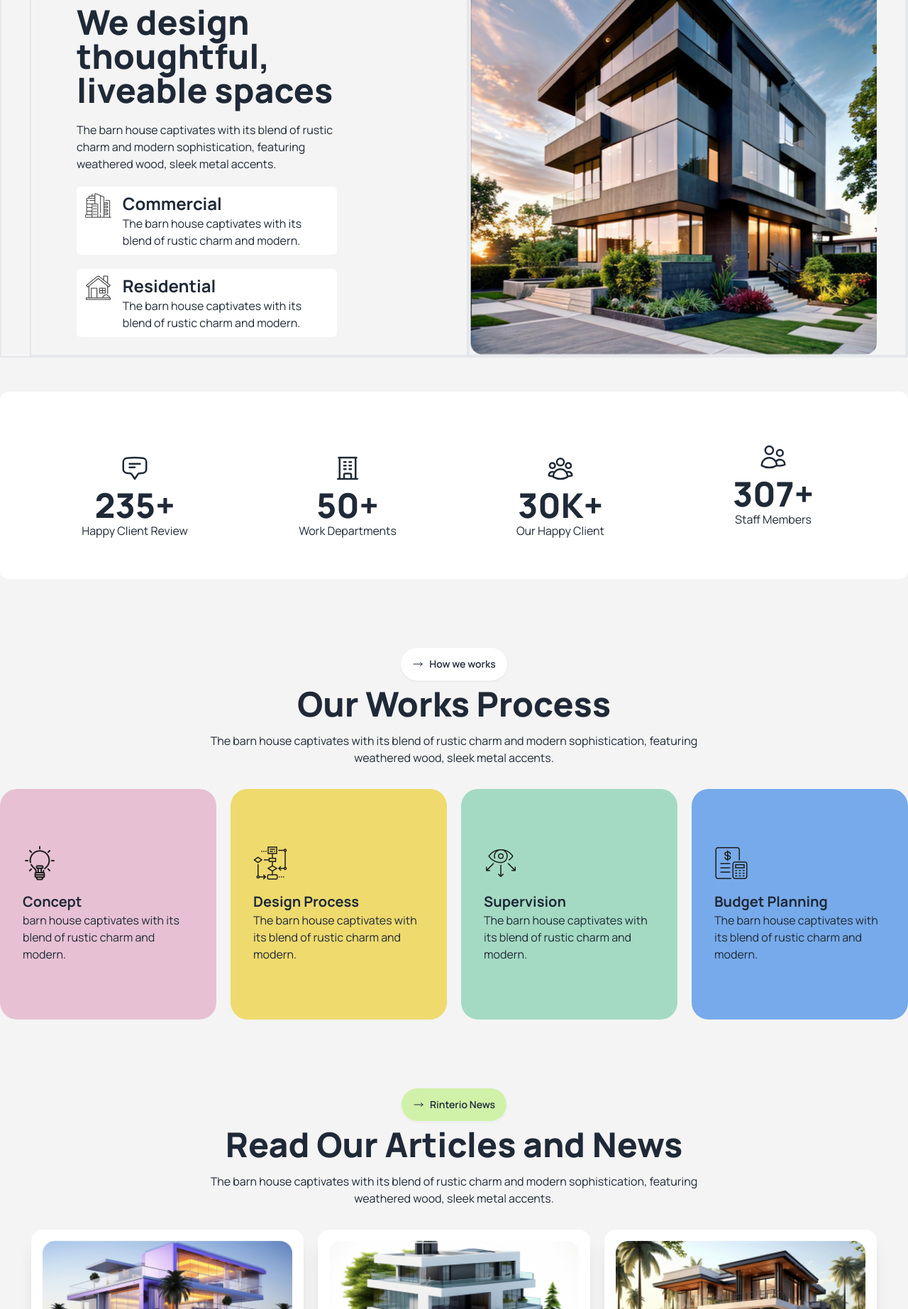
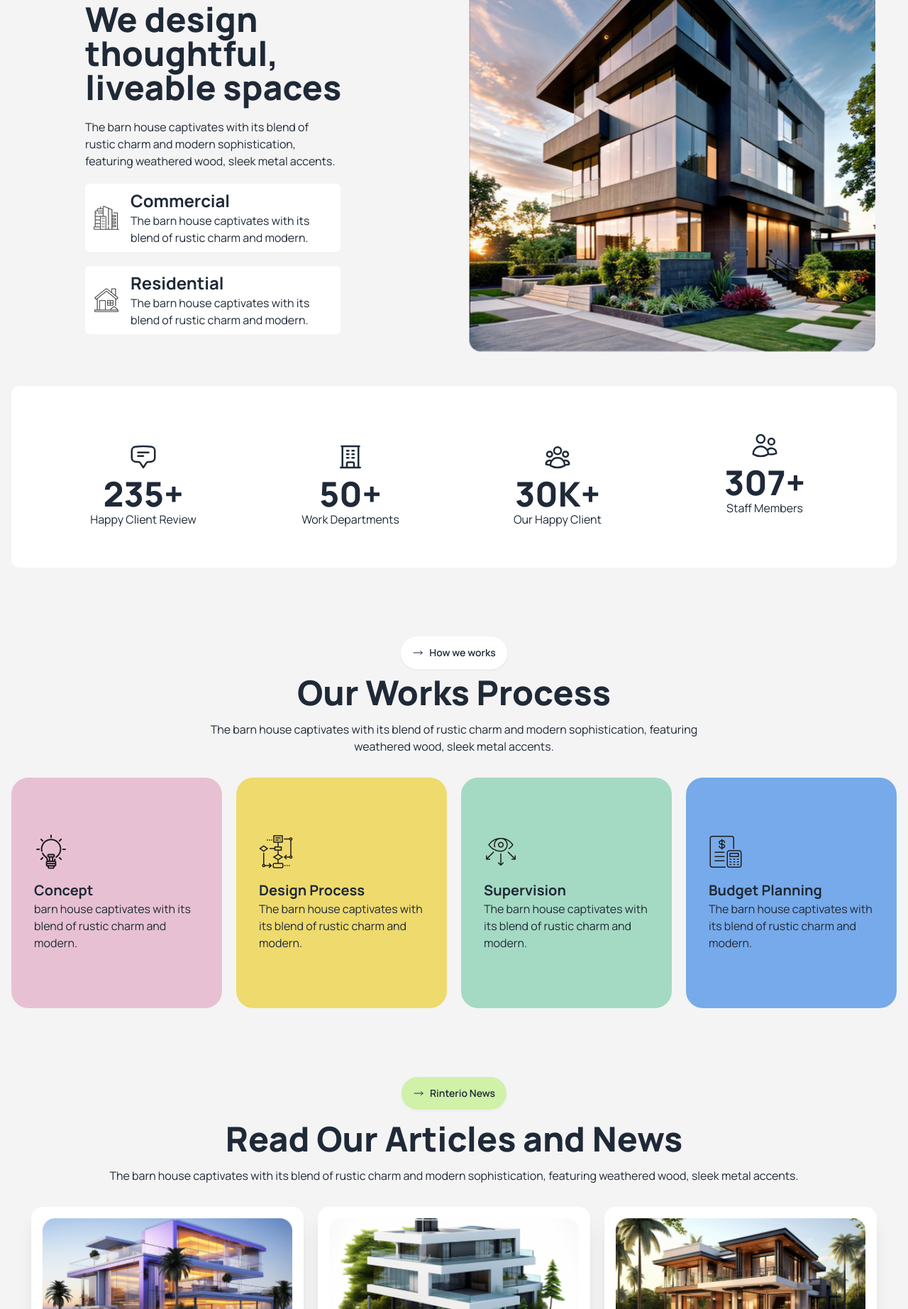
Before and after one commit to freelancerjolil/rinterio, a plain HTML site: page index.html in a window 1280 px wide. Shown: the part 955-2800 px from the top of the page at 71% size. Drawn offline with nearby package versions, Linux system fonts and the light colour scheme.

Commit message:
Responsive check Again

```diff
--- a/index.html
+++ b/index.html
@@ -36,7 +36,6 @@
               "color-primary1": "rgba(171, 239, 95, 0.5)",
               "body-primary": "rgba(244, 244, 244, 1)",
               "footer-primary": "rgb(115, 115, 115))",
-
               backgroundImage: {
                 bannerBg:"url('./assets/bg.jpg')",
               }
@@ -146,12 +145,12 @@
       </div>
       <!-- banner -->
       <div class="container mx-auto flex flex-col items-center justify-center">
-        <div class="items-center justify-center">
+        <div class="">
           <img class="" src="./assets/banner.png" alt="" />
         </div>
         <div>
             <div class="hero-content text-center">
-              <div class="lg:w-9/12 w-full">
+              <div class="w-full lg:w-9/12">
                 <h1 class="mb-5 sm:text-6xl text-3xl font-extrabold">A barn house of this design has a striking appearance</h1>
                 <p class="mb-5">
                     The barn house captivates with its blend of rustic charm and modern sophistication, featuring weathered wood, sleek metal accents, and large windows that flood the space with natural light.
@@ -164,15 +163,14 @@
             </div>
           </div>
         </div>
-      </div>
     </header>
-
-    <main class="lg:p-0 px-4">
-      <!-- We Design Section -->
+    <!-- Main Section Starts Here -->
+    <main class="px-4">
+      <!-- We Design Section Starts -->
       <section class="relative container mx-auto bg-bg-body flex flex-col items-center justify-center lg:p-0 px-4 lg:mt-20 mt-10">
-        <div class="border-2 flex lg:flex-row flex-col container mx-auto">
+        <div class="flex lg:flex-row flex-col container mx-auto">
           <!-- We Design left -->
-          <div class="flex-1 border-2 lg:ml-10">
+          <div class="flex-1 lg:ml-10">
             <div class="absolute -top-10 hidden lg:block">
               <img src="./assets/Vector.png" alt="">
             </div>
@@ -192,22 +190,22 @@
                     modern sophistication, featuring weathered wood, sleek metal accents.</p>
               </div>
 
-              <div class=" lg:w-2/3 flex w-full bg-white mt-5 rounded-md px-3 py-2">
+              <div class=" lg:w-2/3 flex w-full items-center bg-white mt-5 rounded-md px-3 py-2">
                 <div>
                     <img src="./assets/commercial.png" alt="commercial-icon">
                 </div>
-                <div class="ml-4">
-                    <h3 class="text-2xl font-bold">Commercial</h3>
+                <div class="ml-4 text-left">
+                    <h3 class=" text-xl lg:text-2xl font-bold">Commercial</h3>
                 <p>The barn house captivates with its blend
                     of rustic charm and modern.</p>
                 </div>
             </div>
-            <div class=" lg:w-2/3 flex w-full bg-white mt-5 rounded-md px-3 py-2">
+            <div class=" lg:w-2/3 flex w-full items-center bg-white mt-5 rounded-md px-3 py-2">
               <div>
                   <img src="./assets/residential.png" alt="Residential-icon">
               </div>
-              <div class="ml-4 ">
-                  <h3 class="text-2xl font-bold">Residential</h3>
+              <div class="ml-4 text-left">
+                  <h3 class="text-xl lg:text-2xl font-bold">Residential</h3>
               <p>The barn house captivates with its blend of rustic charm and modern.</p>
               </div>
           </div>
@@ -215,17 +213,17 @@
 
           </div>
           <!-- We Design Right -->
-          <div class="flex-1 border-2 container lg:mt-0 mt-5">
+          <div class="flex-1 container lg:mt-0 mt-5">
             <img class="" src="./assets/Rectangle.png" alt="">
           </div>
         </div>
       </section>
       <!-- Testimonials Section -->
-      <section class="container mx-auto lg:mt-12 mt-10 border2 bg-white rounded-xl">
-        <div class="flex lg:flex-row flex-col items-center justify-around lg:p-10">
+      <section class="container mx-auto lg:mt-12 mt-10 bg-white rounded-xl">
+        <div class="flex lg:flex-row flex-col items-center justify-around lg:p-10 p-5">
           <!-- card-1 -->
           <div class="lg:w-1/4 w-full text-center">
-            <svg xmlns="http://www.w3.org/2000/svg" fill="none" viewBox="0 0 24 24" stroke-width="1.5" stroke="currentColor" class="size-10 mx-auto mt-8">
+            <svg xmlns="http://www.w3.org/2000/svg" fill="none" viewBox="0 0 24 24" stroke-width="1.5" stroke="currentColor" class="size-10 mx-auto mt-6">
               <path stroke-linecap="round" stroke-linejoin="round" d="M7.5 8.25h9m-9 3H12m-9.75 1.51c0 1.6 1.123 2.994 2.707 3.227 1.129.166 2.27.293 3.423.379.35.026.67.21.865.501L12 21l2.755-4.133a1.14 1.14 0 0 1 .865-.501 48.172 48.172 0 0 0 3.423-.379c1.584-.233 2.707-1.626 2.707-3.228V6.741c0-1.602-1.123-2.995-2.707-3.228A48.394 48.394 0 0 0 12 3c-2.392 0-4.744.175-7.043.513C3.373 3.746 2.25 5.14 2.25 6.741v6.018Z" />
             </svg>
             <h1 class="font-extrabold text-5xl mt-2">235+</h1>
@@ -233,7 +231,7 @@
           </div>
           <!-- card-2 -->
           <div class="lg:w-1/4 w-full text-center">
-            <svg xmlns="http://www.w3.org/2000/svg" fill="none" viewBox="0 0 24 24" stroke-width="1.5" stroke="currentColor" class="size-10 mx-auto mt-8">
+            <svg xmlns="http://www.w3.org/2000/svg" fill="none" viewBox="0 0 24 24" stroke-width="1.5" stroke="currentColor" class="size-10 mx-auto mt-6">
               <path stroke-linecap="round" stroke-linejoin="round" d="M3.75 21h16.5M4.5 3h15M5.25 3v18m13.5-18v18M9 6.75h1.5m-1.5 3h1.5m-1.5 3h1.5m3-6H15m-1.5 3H15m-1.5 3H15M9 21v-3.375c0-.621.504-1.125 1.125-1.125h3.75c.621 0 1.125.504 1.125 1.125V21" />
             </svg>
 
@@ -242,7 +240,7 @@
           </div>
           <!-- card-3 -->
           <div class="lg:w-1/4 w-full text-center">
-            <svg xmlns="http://www.w3.org/2000/svg" fill="none" viewBox="0 0 24 24" stroke-width="1.5" stroke="currentColor" class="size-10 mx-auto mt-8">
+            <svg xmlns="http://www.w3.org/2000/svg" fill="none" viewBox="0 0 24 24" stroke-width="1.5" stroke="currentColor" class="size-10 mx-auto mt-6">
               <path stroke-linecap="round" stroke-linejoin="round" d="M18 18.72a9.094 9.094 0 0 0 3.741-.479 3 3 0 0 0-4.682-2.72m.94 3.198.001.031c0 .225-.012.447-.037.666A11.944 11.944 0 0 1 12 21c-2.17 0-4.207-.576-5.963-1.584A6.062 6.062 0 0 1 6 18.719m12 0a5.971 5.971 0 0 0-.941-3.197m0 0A5.995 5.995 0 0 0 12 12.75a5.995 5.995 0 0 0-5.058 2.772m0 0a3 3 0 0 0-4.681 2.72 8.986 8.986 0 0 0 3.74.477m.94-3.197a5.971 5.971 0 0 0-.94 3.197M15 6.75a3 3 0 1 1-6 0 3 3 0 0 1 6 0Zm6 3a2.25 2.25 0 1 1-4.5 0 2.25 2.25 0 0 1 4.5 0Zm-13.5 0a2.25 2.25 0 1 1-4.5 0 2.25 2.25 0 0 1 4.5 0Z" />
             </svg>
 
@@ -251,7 +249,7 @@
           </div>
           <!-- card-4 -->
           <div class="lg:w-1/4 w-full text-center">
-            <svg xmlns="http://www.w3.org/2000/svg" fill="none" viewBox="0 0 24 24" stroke-width="1.5" stroke="currentColor" class="size-10 mx-auto mt-8">
+            <svg xmlns="http://www.w3.org/2000/svg" fill="none" viewBox="0 0 24 24" stroke-width="1.5" stroke="currentColor" class="size-10 mx-auto mt-6">
               <path stroke-linecap="round" stroke-linejoin="round" d="M15 19.128a9.38 9.38 0 0 0 2.625.372 9.337 9.337 0 0 0 4.121-.952 4.125 4.125 0 0 0-7.533-2.493M15 19.128v-.003c0-1.113-.285-2.16-.786-3.07M15 19.128v.106A12.318 12.318 0 0 1 8.624 21c-2.331 0-4.512-.645-6.374-1.766l-.001-.109a6.375 6.375 0 0 1 11.964-3.07M12 6.375a3.375 3.375 0 1 1-6.75 0 3.375 3.375 0 0 1 6.75 0Zm8.25 2.25a2.625 2.625 0 1 1-5.25 0 2.625 2.625 0 0 1 5.25 0Z" />
             </svg>
 
@@ -261,8 +259,8 @@
         </div>
        </section>
        <!-- Our Works Process Section -->
-        <section>
-            <div class="container mx-auto lg:mt-24 mt-10">
+        <section class="container mx-auto" >
+            <div class="lg:mt-24 mt-10">
               <div class="text-center">
                 <div class="btn bg-bg-white rounded-full">
                   <svg xmlns="http://www.w3.org/2000/svg" fill="none" viewBox="0 0 24 24" stroke-width="1.5" stroke="currentColor" class="size-4">
@@ -277,7 +275,7 @@
                   </p>
                 </div>
                 <div class="flex lg:flex-row flex-col mt-8 gap-5">
-                  <div class="lg:w-1/4 w-full px-8 py-20 bg-[#E7C1D3] rounded-3xl">
+                  <div class="lg:w-1/4 w-full px-8 lg:py-20 py-10  bg-[#E7C1D3] rounded-3xl">
                     <img src="./assets/concept.png" alt="">
                     <h1 class="text-xl text-left font-bold mt-4">Concept</h1>
                     <p class="text-left">barn house captivates with its blend of rustic charm and modern.</p>
@@ -312,13 +310,13 @@
                 </svg>
               <button>Rinterio News</button>
               </div>
-              <div>
-                <h1 class="font-extrabold text-5xl mt-2 mb-4">Read Our Articles and News</h1>
-                <p>
-                  The barn house captivates with its blend of rustic charm and modern sophistication, featuring <br> weathered wood, sleek metal accents.
+              <div class="text-center">
+                <h1 class="font-extrabold text-3xl lg:text-5xl text-center mt-4 mb-4">Read Our Articles and News</h1>
+                <p class="text-center">
+                  The barn house captivates with its blend of rustic charm and modern sophistication, featuring weathered wood, sleek metal accents.
                 </p>
               </div>
-              <div class="flex lg:flex-row flex-col justify-center mt-8 gap-5">
+              <div class="flex lg:flex-row flex-col justify-center items-center mt-8 gap-5">
                 <!-- card-1 -->
                 <div class="card card-compact bg-base-100 w-96 shadow-xl">
                   <figure>
@@ -416,9 +414,8 @@
           </div>
 
       </section>
-
       <!-- Lets Discuss Section -->
-    <section class="lg:px-10 px-1 lg:py-20 py-10 text-center bannerBg mt-20">
+    <section class="lg:px-10 px-5 lg:py-20 py-10 text-center bannerBg mt-20">
       <div class="btn bg-color-primary1 rounded-full mb-5">
         <svg xmlns="http://www.w3.org/2000/svg" fill="none" viewBox="0 0 24 24" stroke-width="1.5" stroke="currentColor" class="size-4">
           <path stroke-linecap="round" stroke-linejoin="round" d="M17.25 8.25 21 12m0 0-3.75 3.75M21 12H3" />
@@ -426,7 +423,7 @@
       <button>Let’s Connect</button>
       </div>
 
-      <h1 class="lg:text-5xl text-3xl text-center mb-4 font-bold">Let’s Discuss Next Project</h1>
+      <h1 class="lg:text-5xl text-4xl text-center mb-4 font-extrabold">Let’s Discuss Next Project</h1>
       <p class="container mx-auto text-center mb-5">The barn house captivates with its blend of rustic charm and modern sophistication, featuring weathered wood, sleek metal accents.</p>
       <div class="lg:w-8/12 container mx-auto bg-bannerBg">
         <div class="grid grid-cols-1 md:grid-cols-2 gap-4">
@@ -443,6 +440,7 @@
       </div>
       </section>
     </main>
+     <!-- Main Section Ends Here -->
     <!-- footer section -->
     <footer class=" footer bg-color-footer footer-center text-base-content rounded p-10">
       <div class="flex">
```
